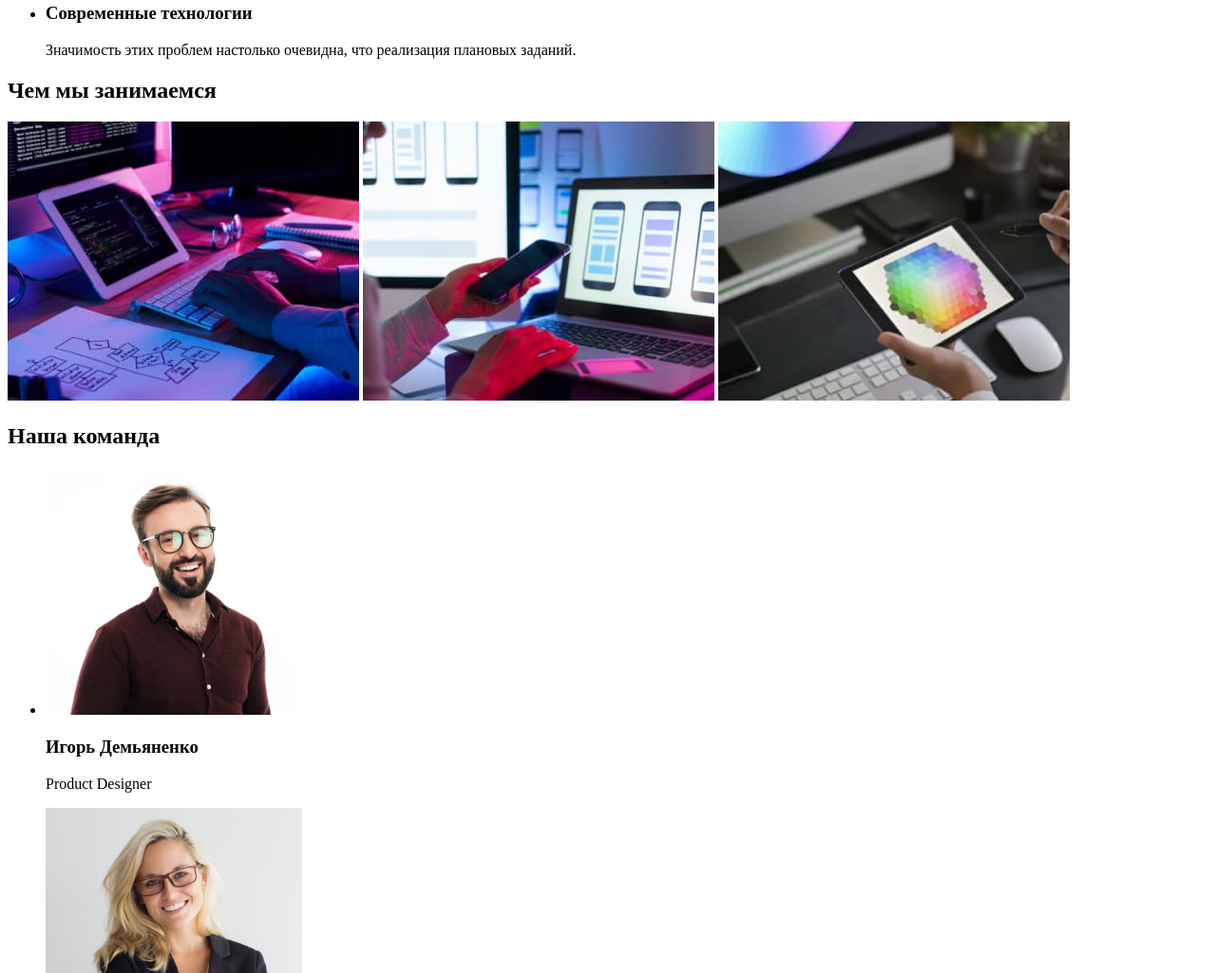
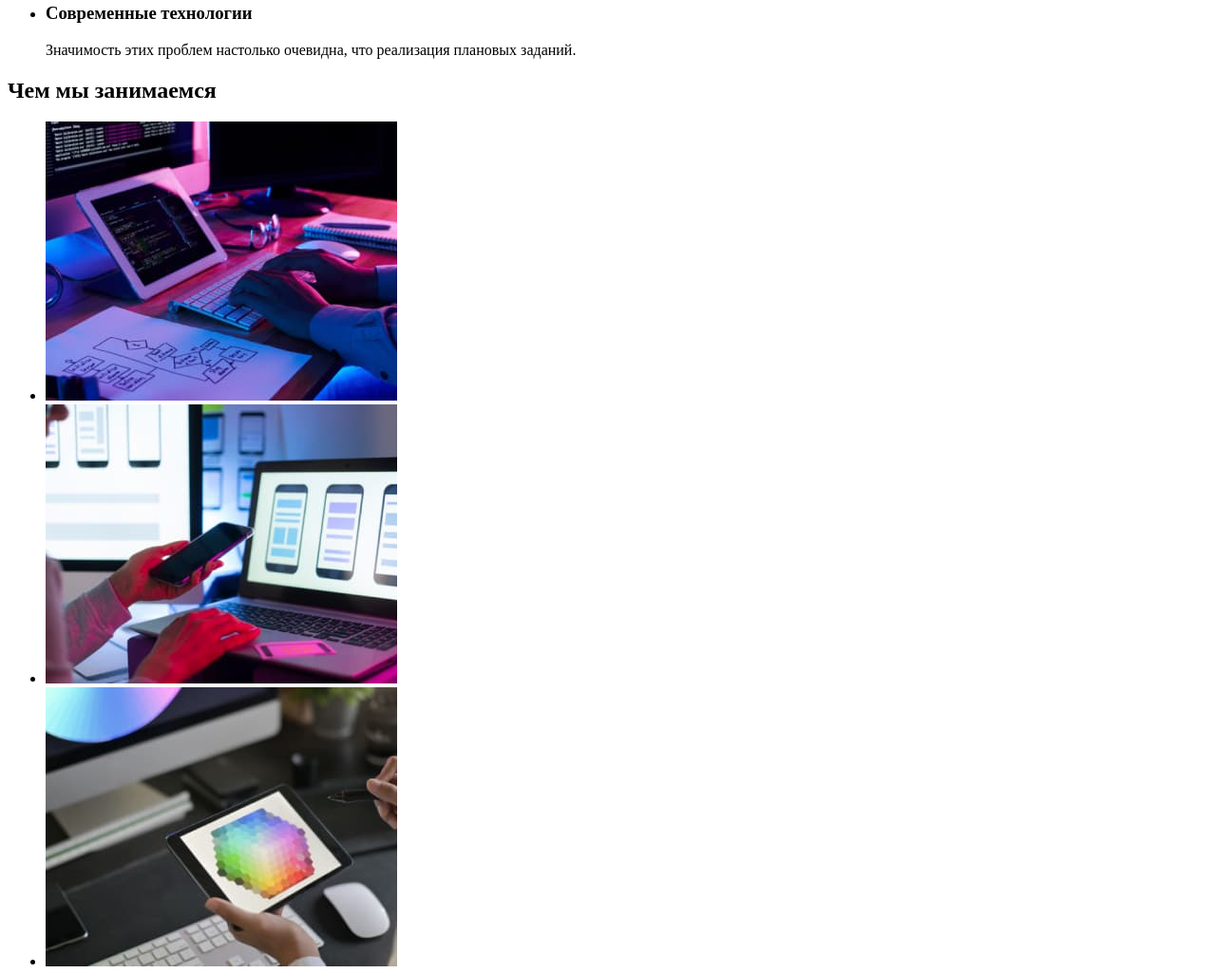
Before and after one commit to hayhelv/goit-markup-hw-01, a plain HTML site: page index.html in a window 1280 px wide. Shown: the part 532-1557 px from the top of the page at 95% size. Drawn offline with Linux system fonts and the light colour scheme.

Commit message:
Исправление ошибок

```diff
--- a/project1/index.html
+++ b/index.html
@@ -23,7 +23,7 @@
 <main>
     <section>
         <h1>Эффективные решения для вашего бизнеса</h1>
-        <input type="button" value="Заказать услугу">
+        <button type="button">Заказать услугу</button>
     </section>
     <section>
         <h2>Наши преимущества</h2>
@@ -48,9 +48,11 @@
     </section>
     <section>
         <h2>Чем мы занимаемся</h2>
-        <img src="./images/01.jpg" alt="Разработка сайта" width="370">
-        <img src="./images/02.jpg" alt="Адаптивная верстка сайта" width="370">
-        <img src="./images/03.jpg" alt="Разработка дизайна" width="370">
+        <ul>
+            <li><img src="./images/01.jpg" alt="Разработка сайта" width="370"></li>
+            <li><img src="./images/02.jpg" alt="Адаптивная верстка сайта" width="370"></li>
+            <li><img src="./images/03.jpg" alt="Разработка дизайна" width="370"></li>
+        </ul>
     </section>
     <section>
         <h2>Наша команда</h2>
@@ -82,7 +84,7 @@
     <a href="index.html">WebStudio</a>
     <address>
         <ul>
-            <li>г. Киев, пр-т Леси Украинки, 26</li>
+            <li><a href="">г. Киев, пр-т Леси Украинки, 26</a></li>
             <li><a href="mailto:info@devstudio.com">info@devstudio.com</a></li>
             <li><a href="tel:+380961111111">+38 096 111 11 11</a></li>
         </ul>
```
Also changed, not shown: .prettierrc.json (renamed from project1/.prettierrc.json), images/01.jpg (renamed from project1/images/01.jpg), images/02.jpg (renamed from project1/images/02.jpg), images/03.jpg (renamed from project1/images/03.jpg), images/1.jpg (renamed from project1/images/1.jpg), images/2.jpg (renamed from project1/images/2.jpg), images/3.jpg (renamed from project1/images/3.jpg), images/4.jpg (renamed from project1/images/4.jpg).
